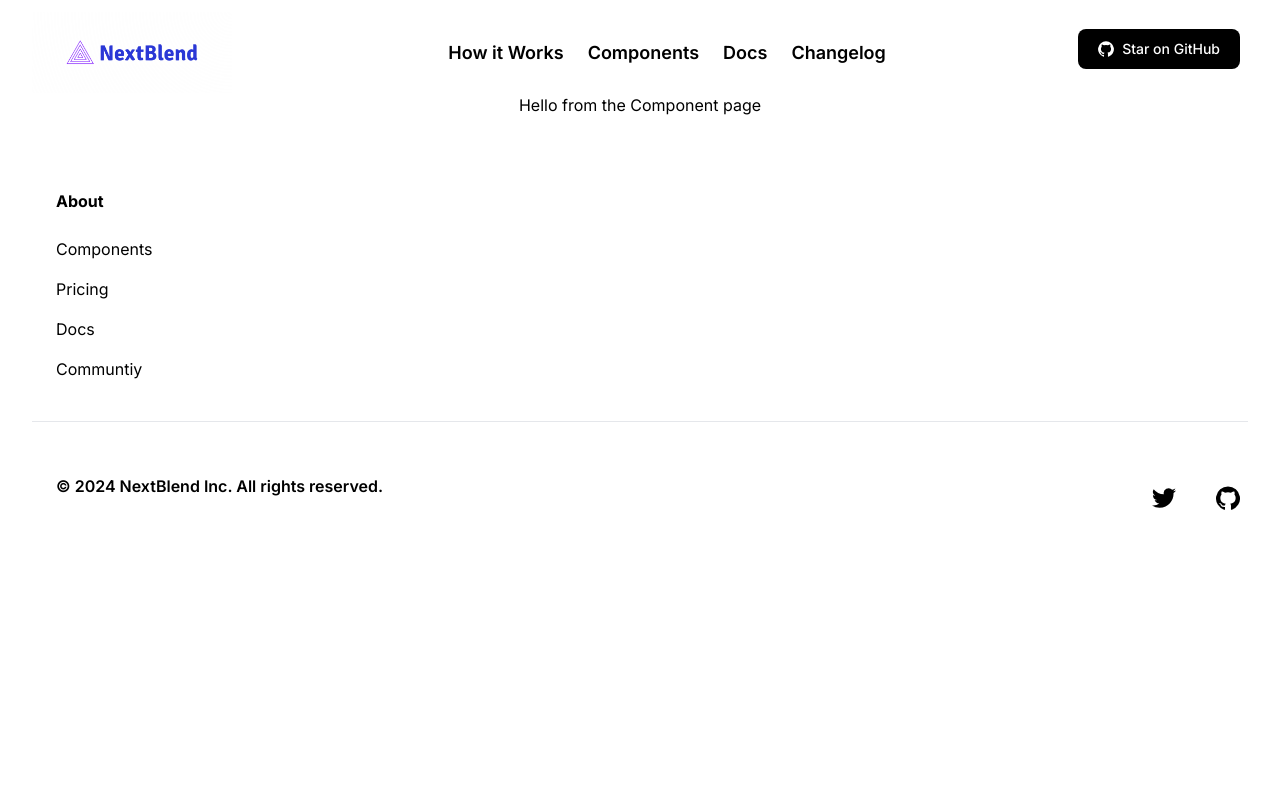
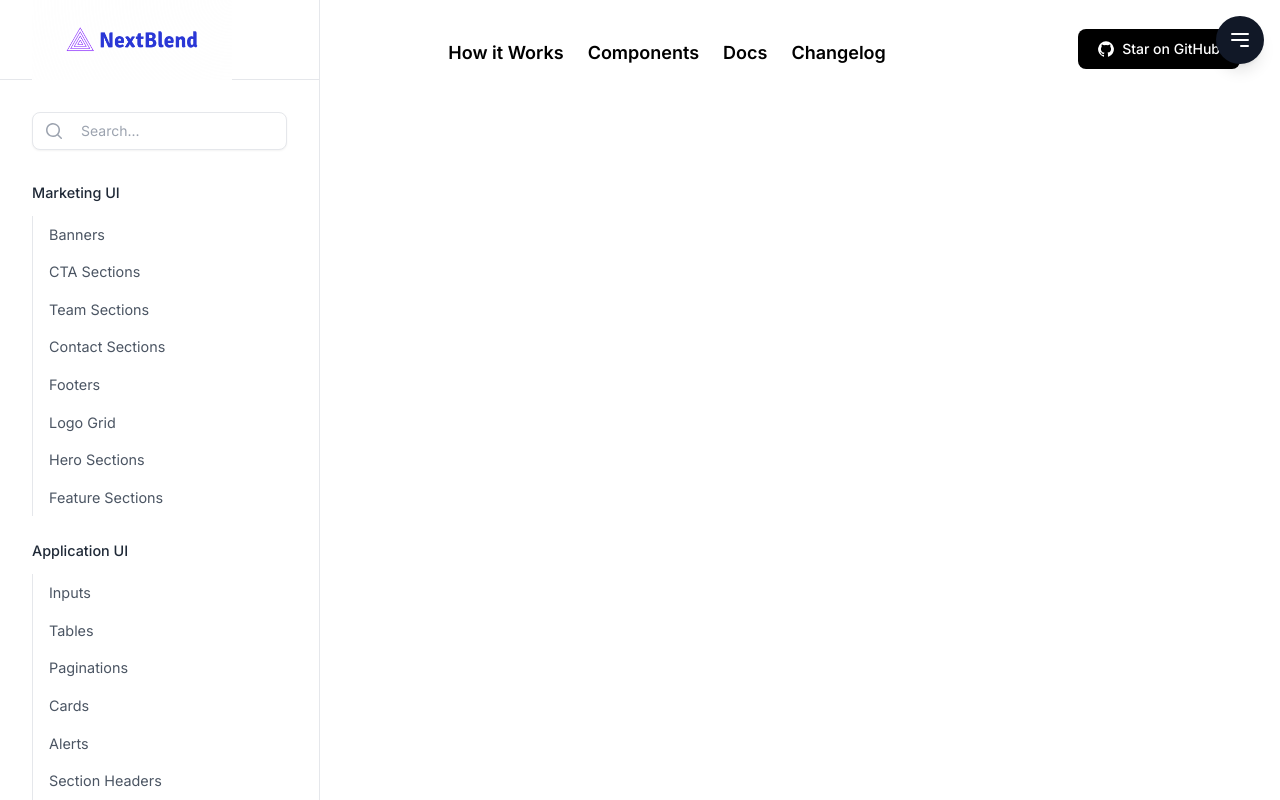
Before and after one commit to gaurav-sarage/NextBlend, a Next.js app: page /components in a window 1280 px wide. Built offline with nearby package versions, Linux system fonts and the light colour scheme; no server answers.

Commit message:
🛠️ Add Sidebar component

```diff
--- a/app/(pages)/components/page.js
+++ b/app/(pages)/components/page.js
@@ -1,17 +1,14 @@
 import Footer from "@/app/components/Footer";
 import Navbar from "@/app/components/Navbar";
+import Sidebar from "@/app/components/Sidebar";
 const ComponentPage = () => {
+
     return (
         <>
-        <Navbar />
-        <div>
-            <p className="text-center">
-                Hello from the Component page
-            </p>
-        </div>
-        <Footer />
+            <Navbar />
+            <Sidebar />
         </>
-    )
+    );
 };
 
 export default ComponentPage;
--- /dev/null
+++ b/app/components/Sidebar.js
@@ -0,0 +1,185 @@
+"use client";
+import Link from "next/link";
+import { useEffect, useState } from "react";
+
+const NavLink = ({ ...props }) => {
+    const {
+        children,
+        href = "",
+        className = "",
+        active = "",
+    } = props;
+
+    const [pathname, setPathname] = useState("/");
+
+    const isActive = pathname == href;
+    const activeClass = isActive ? active : "";
+
+    useEffect(() => {
+        setPathname(window.location.pathname);
+    }, [props]);
+
+    return (
+        <Link href={href} {...props} className={`${activeClass} ${className}`}>
+            {children}
+        </Link>
+    );
+};
+
+// Title component
+const Title = ({ children }) => (
+    <h3 className='pb-3 px-4 font-medium text-gray-800 md:px-8'>
+        {children}
+    </h3>
+);
+
+// Sections List
+const SectionsList = ({ items }) => (
+    <div className='text-gray-600 px-4 md:px-8'>
+        <ul>
+            {items?.map((item, idx) => (
+                <li key={idx}>
+                    <NavLink
+                        href={item?.href}
+                        active='text-gray-900 border-indigo-600'
+                        className='block w-full py-2 px-4 border-l hover:border-indigo-600 hover:text-gray-900 duration-150'>
+                        {item?.name}
+                    </NavLink>
+                </li>
+            ))}
+        </ul>
+    </div>
+);
+
+// Search Box component
+const SearchBox = ({ ...props }) => (
+    <div className='relative w-full'>
+        <svg
+            xmlns='http://www.w3.org/2000/svg'
+            viewBox='0 0 20 20'
+            fill='currentColor'
+            className='w-5 h-5 text-gray-400 absolute left-3 inset-y-0 my-auto'>
+            <path
+                fillRule='evenodd'
+                d='M9 3.5a5.5 5.5 0 100 11 5.5 5.5 0 000-11zM2 9a7 7 0 1112.452 4.391l3.328 3.329a.75.75 0 11-1.06 1.06l-3.329-3.328A7 7 0 012 9z'
+                clipRule='evenodd'
+            />
+        </svg>
+
+        <input
+            {...props}
+            type='email'
+            className='w-full pl-12 pr-3 py-2 bg-white text-sm text-gray-500 bg-transparent outline-none border ring-blue-600 focus:ring-2 shadow-sm rounded-lg duration-200'
+        />
+    </div>
+);
+
+
+const Sidebar = () => {
+    const componentType = {
+        marketingUIComponent: [
+            { name: "Banners", href: "/components/banners" },
+            { name: "CTA Sections", href: "/components/ctas" },
+            { name: "Team Sections", href: "/components/team-sections" },
+            { name: "Contact Sections", href: "/components/contact-sections" }, { name: "Footers", href: "/components/footers" },
+            { name: "Logo Grid", href: "/components/logo-grid" },
+            { name: "Hero Sections", href: "/components/heroes" },
+            { name: "Feature Sections", href: "/components/feature-sections" }
+        ],
+
+        applicationUIComponent: [
+            { name: "Inputs", href: "/components/inputs" },
+            { name: "Tables", href: "/components/tables" },
+            { name: "Paginations", href: "/components/paginations" },
+            { name: "Cards", href: "/components/cards" },
+            { name: "Alerts", href: "/components/alerts" },
+            { name: "Section Headers", href: "/components/section-headers" },
+            { name: "Buttons", href: "/components/buttons" },
+            { name: "Navbars", href: "/components/navbars" },
+        ],
+    };
+
+    const [sidebarOpen, setSidebarOpen] = useState(true);
+
+    const toggleSidebar = () => {
+        setSidebarOpen(!sidebarOpen);
+    };
+
+    useEffect(() => {
+        const mediaQuery = window.matchMedia("(min-width: 768px)");
+        const handler = (e) => {
+            setSidebarOpen(e.matches);
+        };
+        mediaQuery.addListener(handler);
+        handler(mediaQuery);
+        return () => {
+            mediaQuery.removeListener(handler);
+        };
+    }, []);
+
+    return (
+        <>
+            <nav
+                className={`fixed z-40 top-0 left-0 w-full h-full border-r bg-white space-y-8 overflow-auto sm:w-80 ${sidebarOpen ? 'block' : 'hidden'}`}>
+                <div className="sticky top-0 space-y-8 bg-white">
+                    <div className='h-20 flex items-center px-4 border-b md:px-8'>
+                        <Link href='/' className='flex-none'>
+                            <img src="/nextblend.png" width={200} className="mx-auto" />
+                        </Link>
+                    </div>
+                    <div className='px-4 md:px-8'>
+                        <SearchBox placeholder='Search...' />
+                    </div>
+                </div>
+                <div className='text-[0.9rem] space-y-6'>
+                    <>
+                        <div>
+                            <Title>Marketing UI</Title>
+                            <SectionsList items={componentType.marketingUIComponent} />
+                        </div>
+                        <div>
+                            <Title>Application UI</Title>
+                            <SectionsList items={componentType.applicationUIComponent} />
+                        </div>
+                    </>
+                </div>
+                <button
+                    className={`absolute top-4 right-4 p-3 bg-gray-900 text-white rounded-full shadow-lg focus:outline-none sm:hidden ${!sidebarOpen ? 'block' : 'hidden'}`}
+                    onClick={toggleSidebar}>
+                    <svg
+                        xmlns="http://www.w3.org/2000/svg"
+                        fill="none"
+                        viewBox="0 0 24 24"
+                        stroke="currentColor"
+                        className="h-6 w-6">
+                        <path
+                            strokeLinecap="round"
+                            strokeLinejoin="round"
+                            strokeWidth={2}
+                            d="M4 6h16M4 12h16m-7 6h7"
+                        />
+                    </svg>
+                </button>
+            </nav>
+            <button
+                className={`hidden sm:block fixed z-50 top-4 right-4 p-3 bg-gray-900 text-white rounded-full shadow-lg focus:outline-none ${!sidebarOpen ? 'block' : 'hidden'}`}
+                onClick={toggleSidebar}>
+                <svg
+                    xmlns="http://www.w3.org/2000/svg"
+                    fill="none"
+                    viewBox="0 0 24 24"
+                    stroke="currentColor"
+                    className="h-6 w-6">
+                    <path
+                        strokeLinecap="round"
+                        strokeLinejoin="round"
+                        strokeWidth={2}
+                        d="M4 6h16M4 12h16m-7 6h7"
+                    />
+                </svg>
+            </button>
+        </>
+    );
+};
+
+export default Sidebar;
```
